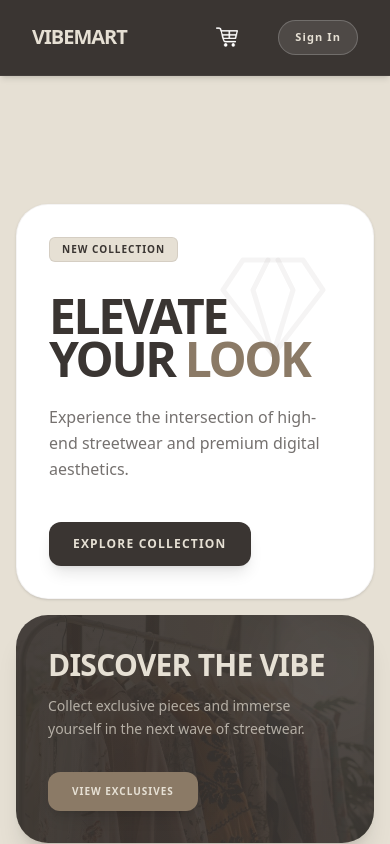
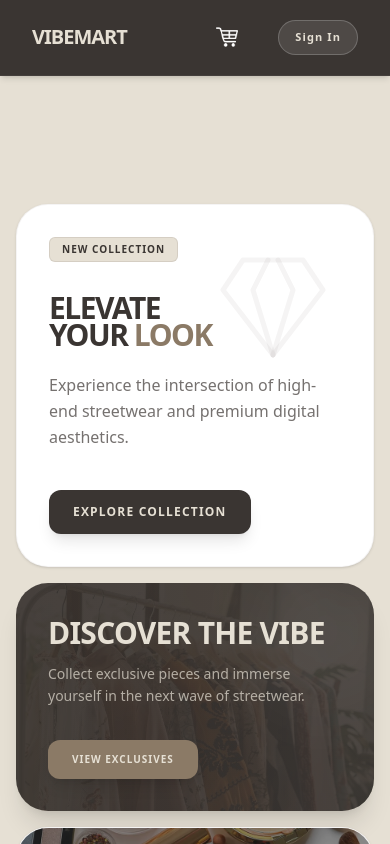
Before and after one commit to MostofaSeum/DjangoPractice, a Next.js app in the folder frontend/: page / in a window 390 px wide. Shown: the top 844 px of the page. Built offline with nearby package versions, Linux system fonts and the light colour scheme; no server answers.

Commit message:
feat: implement responsive bento-grid hero section for home page

```diff
--- a/frontend/app/page.tsx
+++ b/frontend/app/page.tsx
@@ -75,7 +75,7 @@ export default function Home() {
             <span className="bg-[#e6e0d4] text-[#3a3532] text-[10px] font-bold px-3 py-1 mb-8 inline-block uppercase tracking-widest rounded-md self-start border border-[#3a3532]/10">
               New Collection
             </span>
-            <h1 className="text-5xl sm:text-6xl lg:text-7xl font-black text-[#3a3532] leading-[0.9] tracking-tighter mb-6 uppercase z-10">
+            <h1 className="text-3xl xs:text-4xl sm:text-5xl md:text-6xl lg:text-7xl font-black text-[#3a3532] leading-[0.9] tracking-tighter mb-6 uppercase z-10">
               Elevate <br /> Your <AnimatedWord />
             </h1>
             <p className="text-base text-[#3a3532]/70 max-w-sm mb-10 font-medium leading-relaxed z-10">
```
